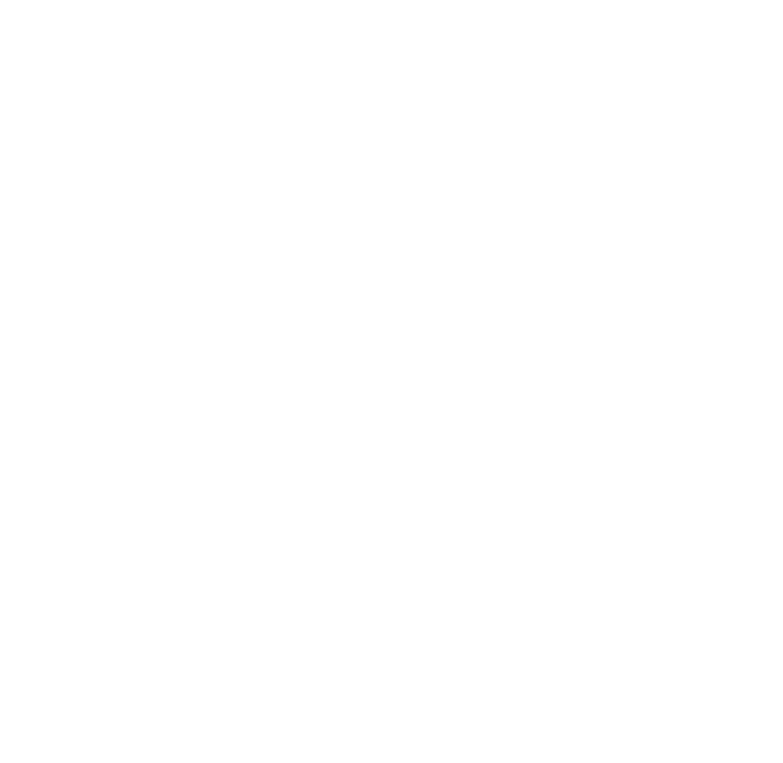
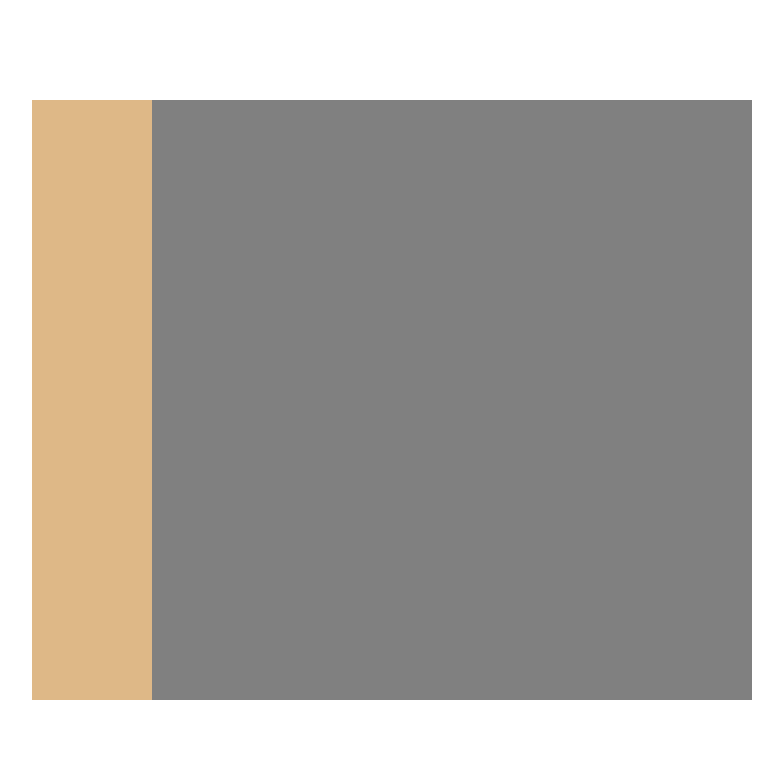
Before and after one commit to sistemasolaris/etch-a-sketch, a plain HTML site: page src/index.html in a window 1280 px wide. Shown: the whole page, without its empty margins (248-1031 px from the left). Drawn offline with Linux system fonts and the light colour scheme.

Commit message:
Add new div to container div

```diff
--- a/src/index.html
+++ b/src/index.html
@@ -8,6 +8,7 @@
     </head>
     <body>
         <div class="container">
+            <div class="options-menu"></div>
             <div class="grid"></div>
         </div>
     </body>
--- a/src/style.css
+++ b/src/style.css
@@ -1,22 +1,29 @@
 html, body {
     height: 100%;
     margin: 0;
-}
-
-.container {
-    height: 100%;
     display: flex;
     justify-content: center;
     align-items: center;
 }
 
+.container {
+    width: 90vmin;
+    height: 75vmin;
+    display: flex;
+}
+
+.options-menu {
+    flex-grow: 1;
+    background-color: burlywood;
+}
+
 .grid {
-    width: 90vmin;
-    height: 90vmin;
     display: flex;
     flex-direction: column;
     justify-content: center;
     align-items: center;
+    flex-grow: 5;
+    background-color: gray;
 }
 
 .grid-row {
```
